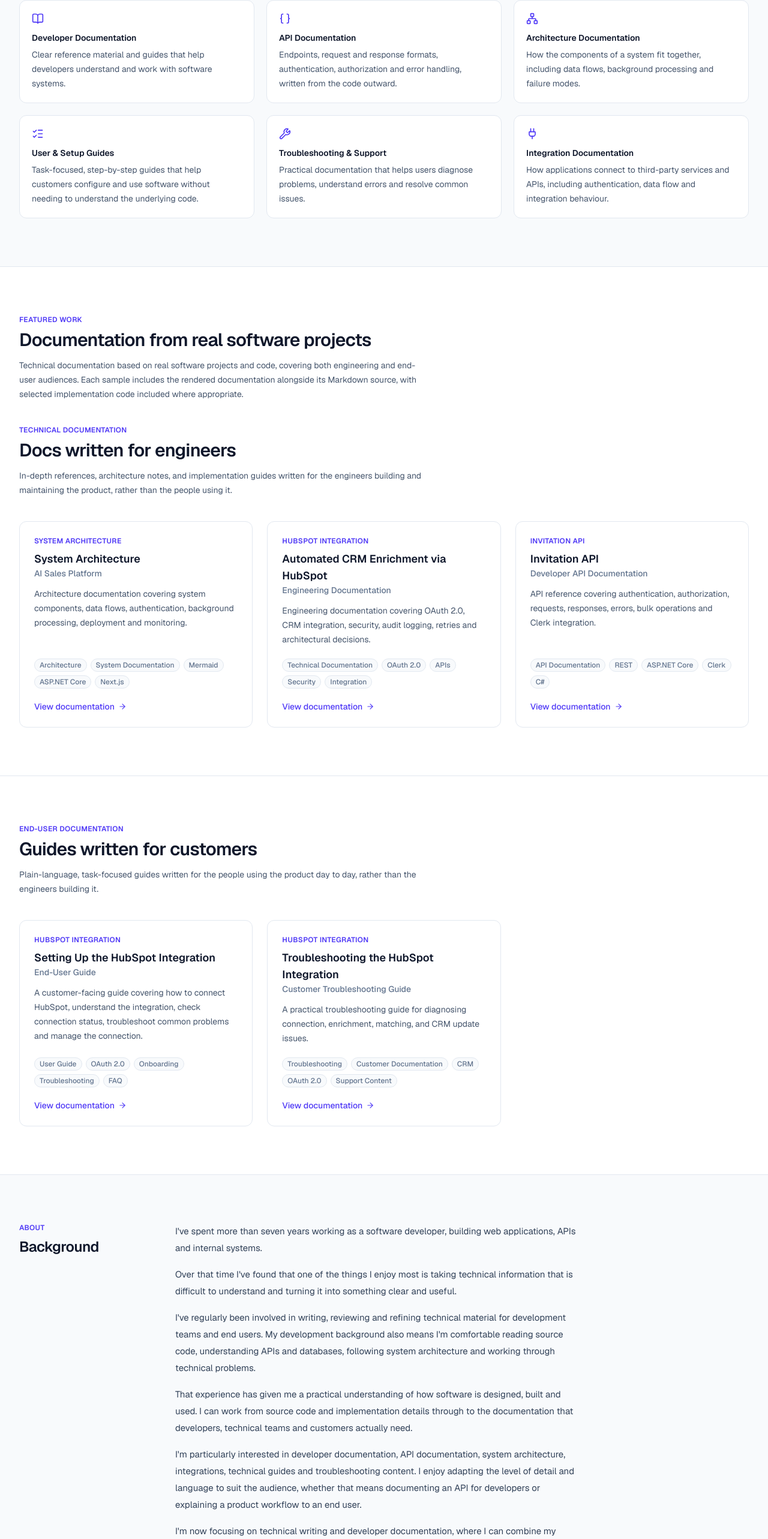
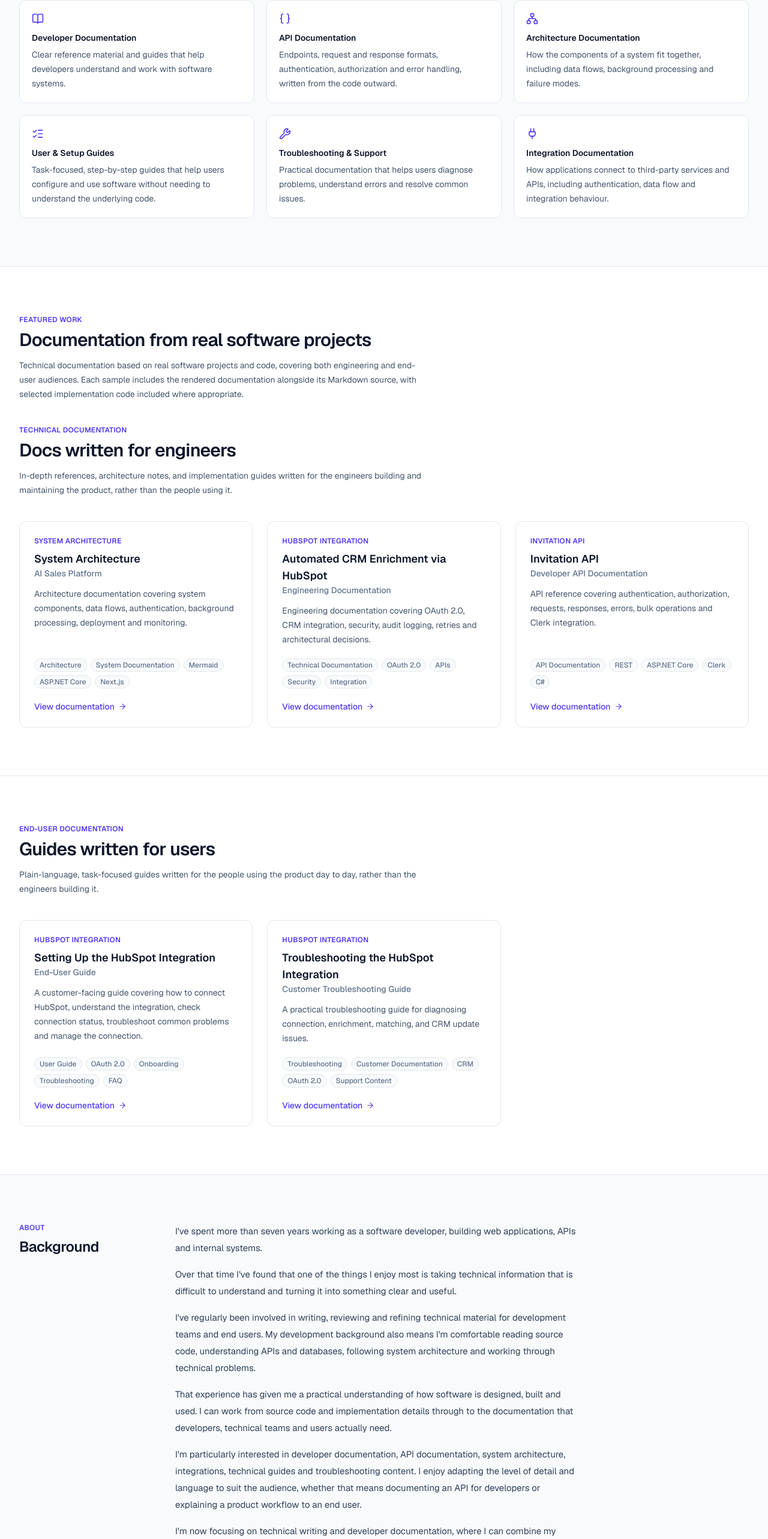
Before and after one commit to Ryn9011/technical-writing-portfolio, a Next.js app: page / in a window 1280 px wide. Shown: the part 1141-3707 px from the top of the page at 60% size. Built offline with nearby package versions, Linux system fonts and the light colour scheme.

Commit message:
renaming customers

```diff
--- a/components/home/About.tsx
+++ b/components/home/About.tsx
@@ -34,7 +34,7 @@ export function About() {
             <p>
               That experience has given me a practical understanding of how software is designed,
               built and used. I can work from source code and implementation details through to the
-              documentation that developers, technical teams and customers actually need.
+              documentation that developers, technical teams and users actually need.
             </p>
 
             <p>
--- a/components/home/FeaturedWork.tsx
+++ b/components/home/FeaturedWork.tsx
@@ -49,7 +49,7 @@ export function FeaturedWork() {
               End-user documentation
             </p>
             <h3 className="mt-2 text-2xl font-semibold tracking-tight text-slate-900 sm:text-3xl">
-              Guides written for customers
+              Guides written for users
             </h3>
             <p className="mt-3 text-sm leading-6 text-slate-600">
               Plain-language, task-focused guides written for the people using the product day to
--- a/components/home/WhatIDocument.tsx
+++ b/components/home/WhatIDocument.tsx
@@ -30,7 +30,7 @@ const ITEMS = [
   {
     icon: ListChecks,
     title: "User & Setup Guides",
-    description: "Task-focused, step-by-step guides that help customers configure and use software without needing to understand the underlying code.",
+    description: "Task-focused, step-by-step guides that help users configure and use software without needing to understand the underlying code.",
   },
 
   {
```
